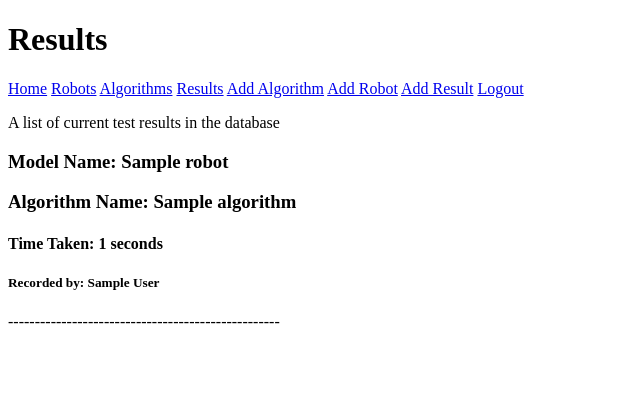
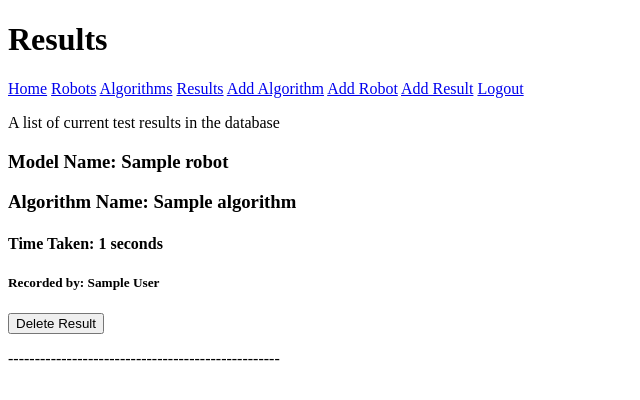
Before and after one commit to Sboncio/Flask-website, a Flask app: page /results in a window 1280 px wide. Shown: the top 400 px of the page, without its empty margins (0-640 px from the left). Run offline with Flask 2, Linux system fonts and the light colour scheme; a user stored in the database is signed in; tables that the repository leaves empty hold one stand-in row (values such as "Sample post").

Commit message:
deletion of result

```diff
--- a/application/forms.py
+++ b/application/forms.py
@@ -132,7 +132,7 @@ class UpdateAlgorithmForm(FlaskForm):
     submit = SubmitField('Update!')
 
 class ResultForm(FlaskForm):
-    robot_id = SelectField()
+    robot_id = SelectField(coerce=int)
     algorithm_id = SelectField()
     time_taken = IntegerField('Time taken(s)',
         validators=[
--- a/application/routes.py
+++ b/application/routes.py
@@ -159,6 +159,14 @@ def deleteRobot(robot_id):
 
     return redirect(url_for('robot'))
 
+@app.route('/result/delete/<int:result_id>',methods=['GET','POST'])
+@login_required
+def deleteResult(result_id):
+    result = Results.query.filter_by(id=result_id).first()
+    db.session.delete(result)
+    db.session.commit()
+    return redirect(url_for('result'))
+
 @app.route('/register', methods=['GET', 'POST'])
 def register():
     form = RegistrationForm()
--- a/application/templates/result.html
+++ b/application/templates/result.html
@@ -7,6 +7,11 @@
             <h3>Algorithm Name: {{ result.algorithm.algorithm_name }} </h3>
             <h4>Time Taken: {{ result.time_taken }} seconds </h4>
             <h5>Recorded by: {{result.author.first_name}} {{result.author.last_name}}</h5>
+            {% if current_user.is_authenticated %}
+                <a href="{{url_for('deleteResult', result_id=result.id)}}">
+                    <input type="button" value="Delete Result">
+                </a>
+            {% endif %}
             <p>---------------------------------------------------</p>
         </div>
     {% endfor %}
```
Also changed, not shown: application/templates/add_result.html (+14 -0 lines).
